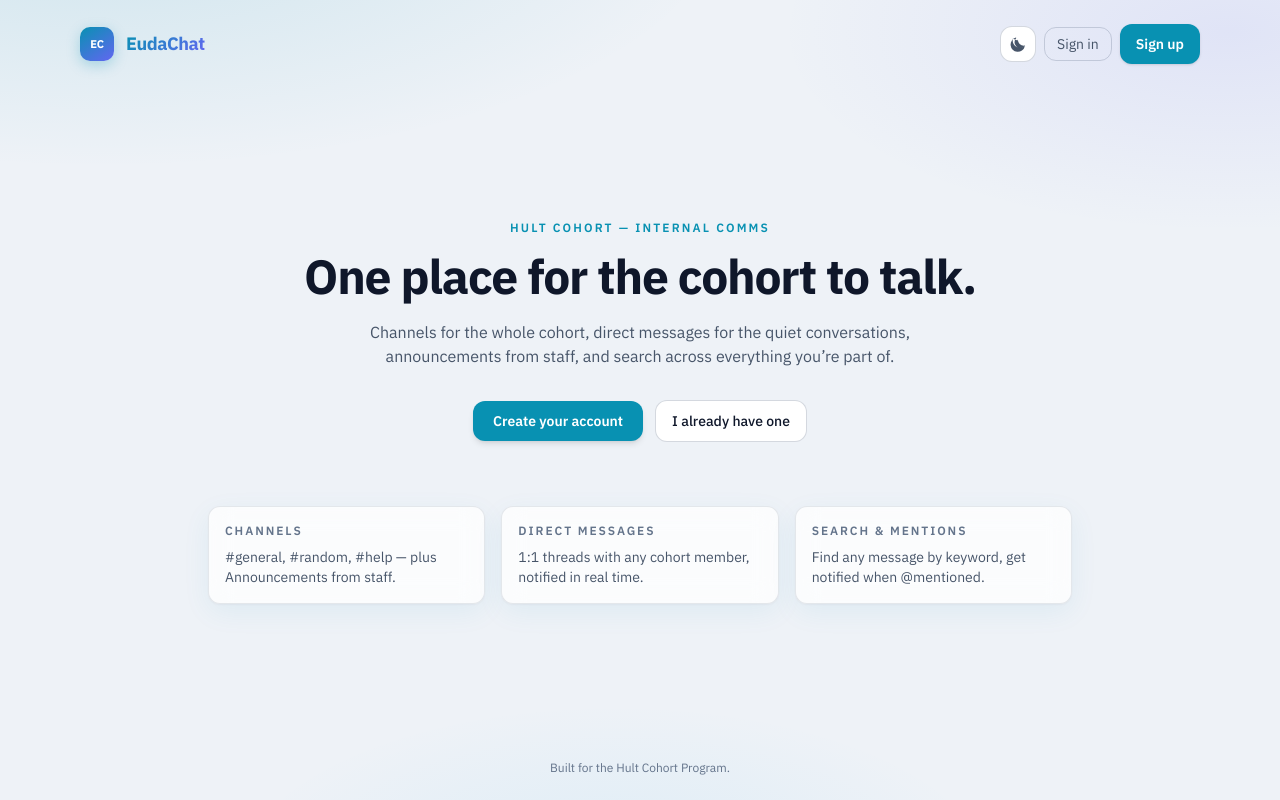
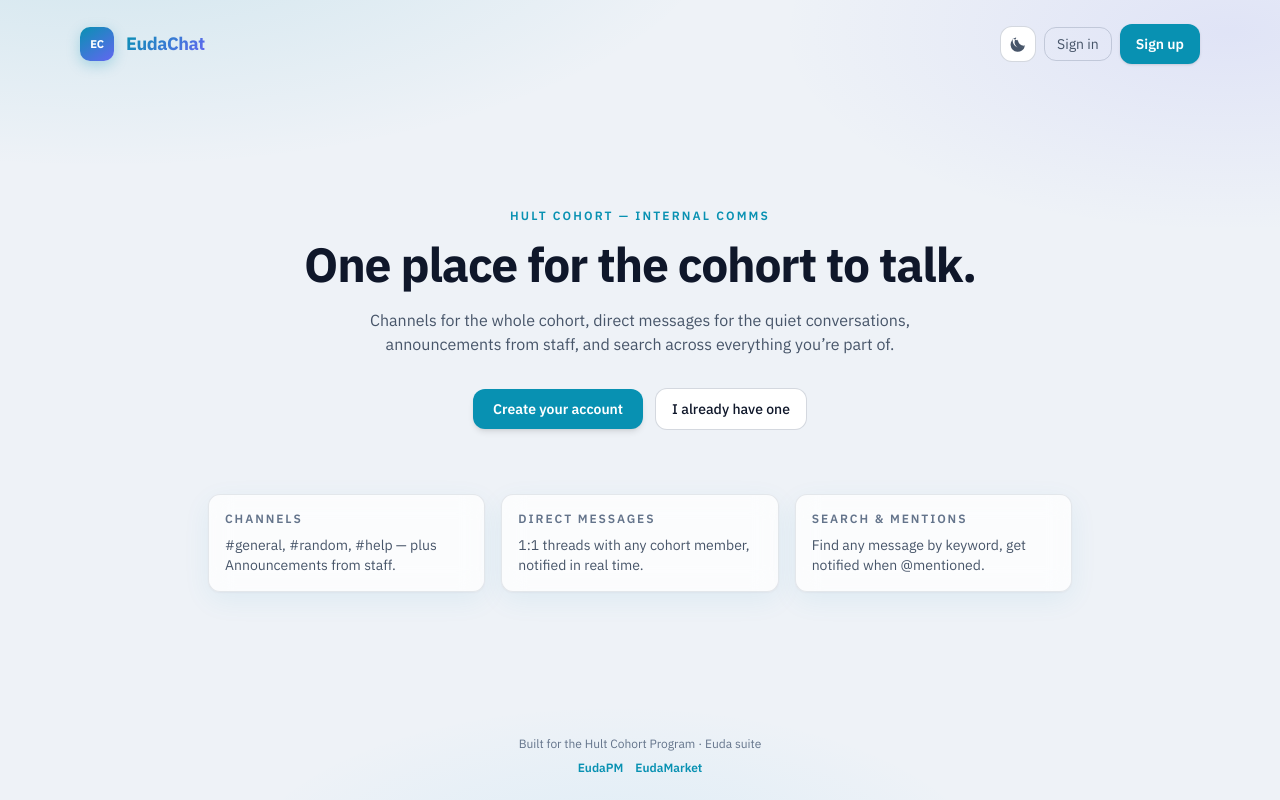
Before and after one commit to joes9987/comms-joes9987, a Next.js app: page / in a window 1280 px wide. Built offline with nearby package versions, Linux system fonts and the light colour scheme; no server answers.

Commit message:
Link EudaMarket and EudaPM from EudaChat footer.

```diff
--- a/src/app/page.tsx
+++ b/src/app/page.tsx
@@ -67,8 +67,16 @@ export default async function HomePage () {
         </div>
       </section>
 
-      <footer className="mx-auto w-full max-w-6xl px-4 py-6 text-center text-xs text-[var(--muted)]">
-        Built for the Hult Cohort Program.
+      <footer className="mx-auto flex w-full max-w-6xl flex-col items-center gap-2 px-4 py-6 text-center text-xs text-[var(--muted)]">
+        <p>Built for the Hult Cohort Program · Euda suite</p>
+        <p className="flex flex-wrap justify-center gap-3">
+          <a className="font-semibold text-[var(--primary)] underline-offset-2 hover:underline" href="https://pm-joes9987.vercel.app" target="_blank" rel="noreferrer">
+            EudaPM
+          </a>
+          <a className="font-semibold text-[var(--primary)] underline-offset-2 hover:underline" href="https://showcase-joes9987.vercel.app" target="_blank" rel="noreferrer">
+            EudaMarket
+          </a>
+        </p>
       </footer>
     </main>
   )
```
